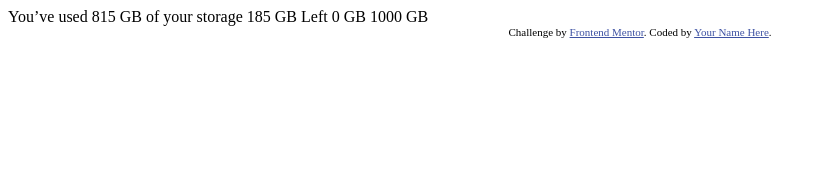
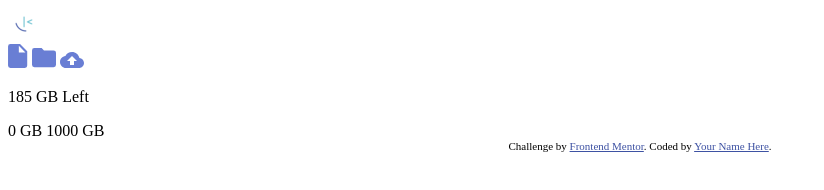
Before and after one commit to izerque/storage, a plain HTML site: page index.html in a window 1280 px wide. Shown: the whole page, without its empty margins (0-824 px from the left). Drawn offline with Linux system fonts and the light colour scheme.

Commit message:
new commit

```diff
--- a/index.html
+++ b/index.html
@@ -16,17 +16,31 @@
   </style>
 </head>
 <body>
+  <main>
+    <section class="card_container">
+      <div class="head_container">
+        <img class="logo" src="./images/favicon-32x32.png">
+        <div class="icon_container">
+          <img class="icon" src="./images/icon-document.svg">
+          <img class="icon" src="./images/icon-folder.svg">
+          <img class="icon" src="./images/icon-upload.svg">
+        </div>
+      </div>
+      <div class="progress_bar_container">
+       <div class="bar_remaining">
+         <p class="remaining"> 185 GB Left</p>
+       </div>
 
-  You’ve used 815 GB of your storage
 
-  185 GB Left
+        0 GB
+        1000 GB
+      </div>
+    </section>
+    <div class="attribution">
+      Challenge by <a href="https://www.frontendmentor.io?ref=challenge" target="_blank">Frontend Mentor</a>.
+      Coded by <a href="#">Your Name Here</a>.
+    </div>
+  </main>
 
-  0 GB
-  1000 GB
-
-  <div class="attribution">
-    Challenge by <a href="https://www.frontendmentor.io?ref=challenge" target="_blank">Frontend Mentor</a>.
-    Coded by <a href="#">Your Name Here</a>.
-  </div>
 </body>
 </html>
```
